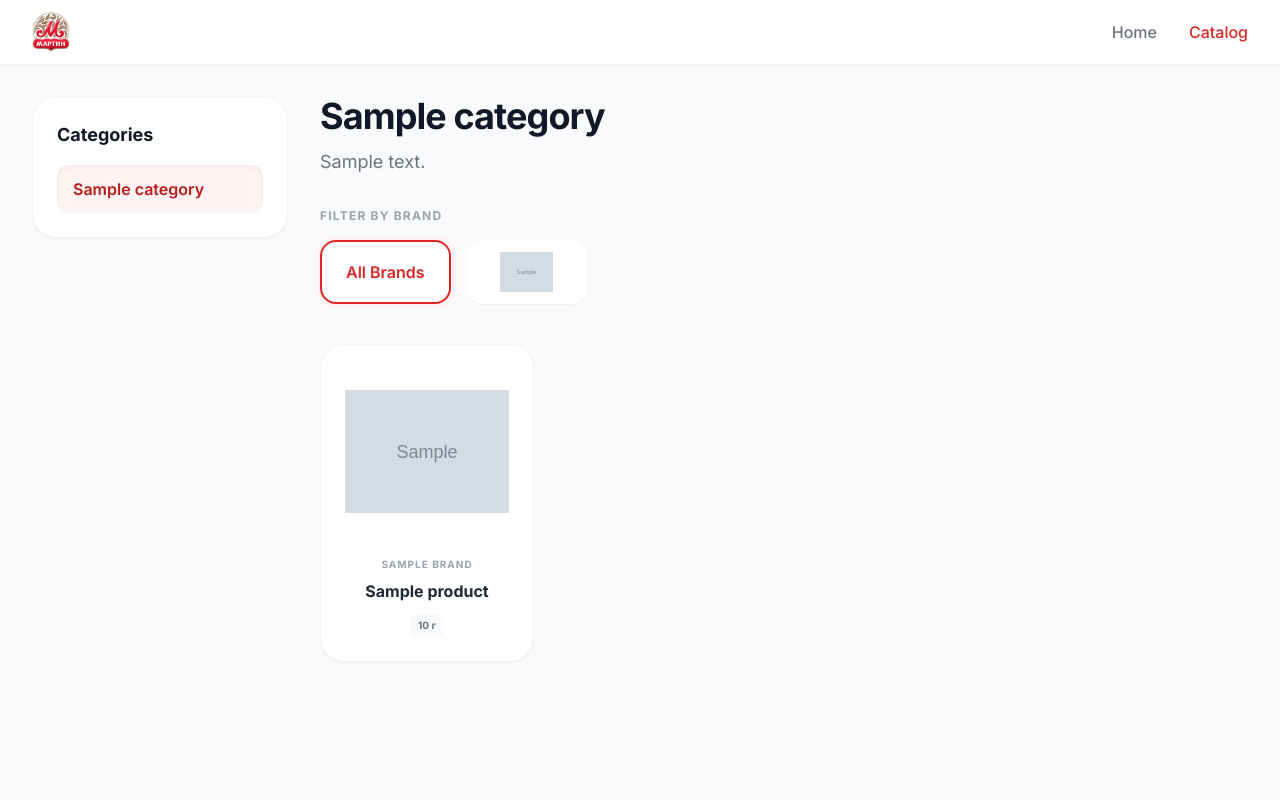
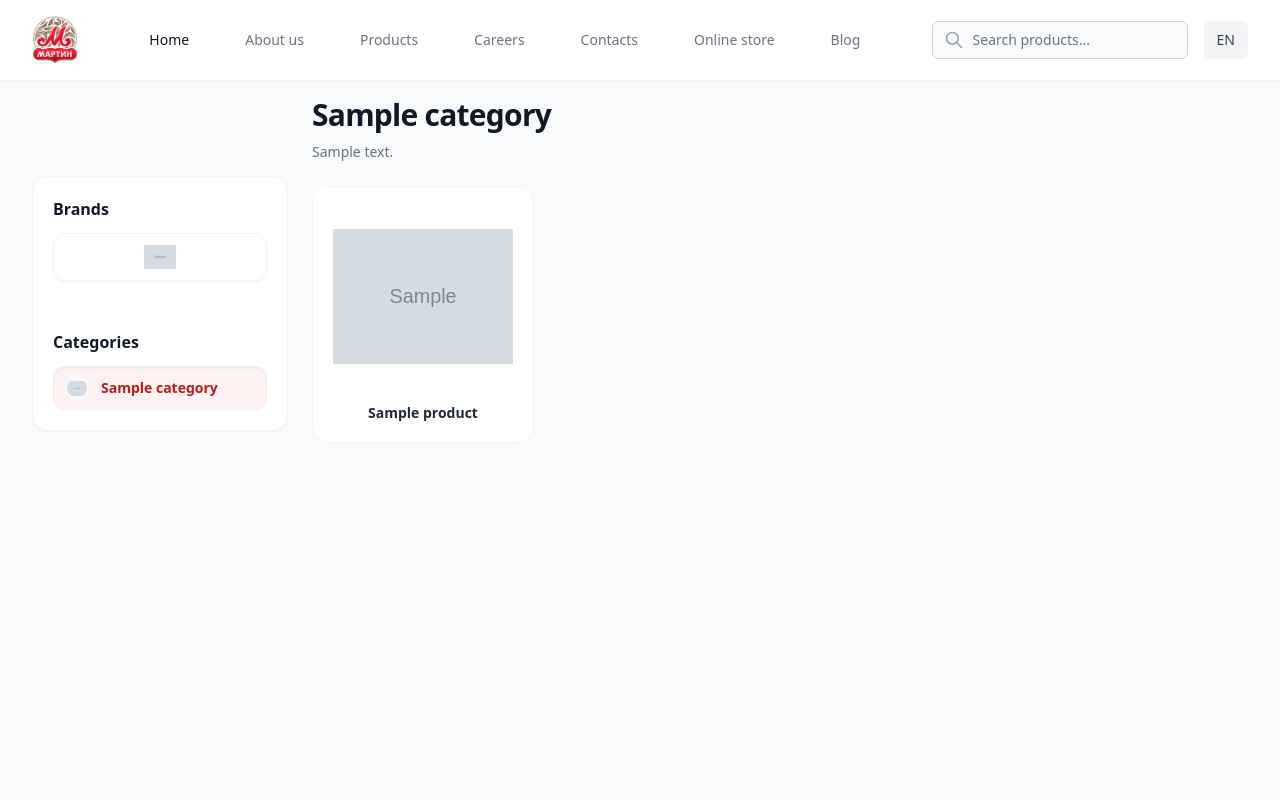
Before and after one commit to biktiko/martinStar, a Django app: a page that uses templates/catalog/product_list.html in a window 1280 px wide. Run offline with Django 5.2, Linux system fonts and the light colour scheme; tables that the repository leaves empty hold one stand-in row (values such as "Sample post"); grey boxes marked "Sample" are stand-in pictures; parts of the project's set-up code (start-up, migrations or seed data) failed here and were passed over; some libraries are stand-ins or nearby versions.

Commit message:
Upgrade main pages

```diff
--- a/apps/catalog/admin.py
+++ b/apps/catalog/admin.py
@@ -8,6 +8,9 @@ class CategoryAdmin(ModelAdmin, TranslationAdmin):
     list_display = ('name', 'slug', 'is_active')
     prepopulated_fields = {'slug': ('name',)}
     search_fields = ('name', 'description')
+    # Can also define fieldsets or just fields
+    fields = ('name', 'slug', 'description', 'icon', 'image', 'is_active', 'brands', 'meta_title', 'meta_description')
+    filter_horizontal = ('brands',)
 
 class ProductOptionInline(TabularInline):
     model = ProductOption
--- a/apps/catalog/models.py
+++ b/apps/catalog/models.py
@@ -8,6 +8,8 @@ class Category(models.Model):
     slug = models.SlugField(unique=True, max_length=255)
     description = models.TextField(blank=True)
     is_active = models.BooleanField(default=True)
+    brands = models.ManyToManyField('Brand', related_name='categories', blank=True)
+    icon = models.ImageField(upload_to='categories/icons/', null=True, blank=True)
     image = models.ImageField(upload_to='categories/', null=True, blank=True)
 
     # SEO fields
--- /dev/null
+++ b/templates/base.html
@@ -0,0 +1,68 @@
+{% load static i18n %}
+<!DOCTYPE html>
+<html lang="en">
+<head>
+    <meta charset="UTF-8">
+    <meta name="viewport" content="width=device-width, initial-scale=1.0">
+    <title>{% block title %}Martin Star - Otmartina{% endblock %}</title>
+    <!-- Tailwind CSS CDN for rapid prototyping -->
+    <script src="https://cdn.tailwindcss.com"></script>
+    <link rel="preconnect" href="https://fonts.googleapis.com">
+    <link rel="preconnect" href="https://fonts.gstatic.com" crossorigin>
+    <link href="https://fonts.googleapis.com/css2?family=Inter:wght@400;500;600;700&display=swap" rel="stylesheet">
+    {% block extra_head %}
+    <style>
+        body { font-family: 'Inter', sans-serif; }
+    </style>
+    {% endblock %}
+</head>
+<body class="text-gray-800 font-sans antialiased min-h-screen flex flex-col bg-gray-50 relative">
+
+    <!-- Header -->
+    <header class="bg-white shadow-sm sticky top-0 z-50">
+        <div class="max-w-7xl mx-auto px-4 sm:px-6 lg:px-8">
+            <div class="flex justify-between items-center h-20">
+                <!-- Left: Logo -->
+                <div class="flex-shrink-0 flex items-center">
+                    <a href="{% url 'index' %}">
+                        <img class="h-12 w-auto object-contain" src="{% static 'images/logo.png' %}" alt="Martin Star Logo">
+                    </a>
+                </div>
+
+                <!-- Center: Navigation -->
+                <nav class="hidden lg:flex space-x-8">
+                    <a href="{% url 'index' %}" class="text-gray-900 hover:text-red-600 px-3 py-2 text-sm font-medium transition-colors">{% trans "Home" %}</a>
+                    <a href="#" class="text-gray-500 hover:text-red-600 px-3 py-2 text-sm font-medium transition-colors">{% trans "About us" %}</a>
+                    <a href="#" class="text-gray-500 hover:text-red-600 px-3 py-2 text-sm font-medium transition-colors">{% trans "Products" %}</a>
+                    <a href="#" class="text-gray-500 hover:text-red-600 px-3 py-2 text-sm font-medium transition-colors">{% trans "Careers" %}</a>
+                    <a href="#" class="text-gray-500 hover:text-red-600 px-3 py-2 text-sm font-medium transition-colors">{% trans "Contacts" %}</a>
+                    <a href="#" class="text-gray-500 hover:text-red-600 px-3 py-2 text-sm font-medium transition-colors">{% trans "Online store" %}</a>
+                    <a href="#" class="text-gray-500 hover:text-red-600 px-3 py-2 text-sm font-medium transition-colors">{% trans "Blog" %}</a>
+                </nav>
+
+                <!-- Right: Search & Language -->
+                <div class="flex items-center space-x-4">
+                    <div class="relative hidden sm:block">
+                        <div class="absolute inset-y-0 left-0 pl-3 flex items-center pointer-events-none">
+                            <svg class="h-5 w-5 text-gray-400" fill="none" viewBox="0 0 24 24" stroke="currentColor">
+                                <path stroke-linecap="round" stroke-linejoin="round" stroke-width="2" d="M21 21l-6-6m2-5a7 7 0 11-14 0 7 7 0 0114 0z" />
+                            </svg>
+                        </div>
+                        <input type="text" class="block w-full pl-10 pr-3 py-2 border border-gray-300 rounded-md leading-5 bg-gray-50 placeholder-gray-500 focus:outline-none focus:bg-white focus:ring-1 focus:ring-red-500 focus:border-red-500 sm:text-sm transition duration-150 ease-in-out" placeholder="{% trans 'Search products...' %}">
+                    </div>
+                    <button type="button" class="inline-flex items-center justify-center px-3 py-2 border border-transparent text-sm font-medium rounded-md text-gray-700 bg-gray-100 hover:bg-gray-200 focus:outline-none focus:ring-2 focus:ring-offset-2 focus:ring-red-500 transition-colors">
+                        EN
+                    </button>
+                </div>
+            </div>
+        </div>
+    </header>
+
+    <!-- Main Content -->
+    <main class="flex-grow w-full overflow-hidden">
+        {% block content %}{% endblock %}
+    </main>
+
+    {% block extra_scripts %}{% endblock %}
+</body>
+</html>
--- a/templates/catalog/product_list.html
+++ b/templates/catalog/product_list.html
@@ -1,126 +1,123 @@
+{% extends 'base.html' %}
 {% load static i18n %}
-<!DOCTYPE html>
-<html lang="{{ request.LANGUAGE_CODE }}">
-<head>
-    <meta charset="UTF-8">
-    <meta name="viewport" content="width=device-width, initial-scale=1.0">
-    <title>{{ category.name }} - Martin Star</title>
-    <script src="https://cdn.tailwindcss.com"></script>
-    <link rel="preconnect" href="https://fonts.googleapis.com">
-    <link rel="preconnect" href="https://fonts.gstatic.com" crossorigin>
-    <link href="https://fonts.googleapis.com/css2?family=Inter:wght@400;500;600;700&display=swap" rel="stylesheet">
-    <style>
-        body { font-family: 'Inter', sans-serif; background-color: #f9fafb; }
-    </style>
-</head>
-<body class="text-gray-800 antialiased">
-    <!-- Header -->
-    <header class="bg-white shadow-sm sticky top-0 z-50">
-        <div class="max-w-7xl mx-auto px-4 sm:px-6 lg:px-8">
-            <div class="flex justify-between items-center h-16">
-                <!-- Logo -->
-                <div class="flex-shrink-0 flex items-center">
-                    <a href="{% url 'index' %}">
-                        <img class="h-10 w-auto" src="{% static 'images/logo.png' %}" alt="Martin Star">
+
+{% block title %}{{ category.name }} - Martin Star{% endblock %}
+
+{% block content %}
+<div class="max-w-7xl mx-auto px-4 sm:px-6 lg:px-8 py-4 flex flex-col md:flex-row gap-6">
+
+    <!-- Left Sidebar (Categories & Brands) -->
+    <aside class="w-full md:w-64 flex-shrink-0">
+        <div class="bg-white rounded-2xl p-5 shadow-sm sticky top-24 border border-gray-100 flex flex-col gap-6">
+
+            <!-- Brand Filters -->
+            {% if brands %}
+            <div>
+                <h3 class="text-base font-bold text-gray-900 mb-3">{% trans "Brands" %}</h3>
+                <div class="flex flex-wrap gap-2">
+                    {% for brand in brands %}
+                    {% if selected_brand == brand.slug %}
+                        <a href="{% url 'category_products' category.slug %}"
+                           class="flex-1 min-w-[80px] h-12 px-2 bg-red-50/20 rounded-xl shadow-sm flex items-center justify-center transition-all border-2 border-red-600 ring-2 ring-red-50" title="{% trans 'Click to clear filter' %}">
+                    {% else %}
+                        <a href="?brand={{ brand.slug }}"
+                           class="flex-1 min-w-[80px] h-12 px-2 bg-white rounded-xl shadow-sm flex items-center justify-center transition-all border border-gray-100 hover:border-gray-300 hover:shadow-md">
+                    {% endif %}
+                        {% if brand.logo %}
+                            <img src="{{ brand.logo.url }}" alt="{{ brand.name }}" class="max-h-6 max-w-full object-contain">
+                        {% else %}
+                            {% if brand.name|lower == 'martin' %}
+                                <img src="{% static 'images/logo.png' %}" alt="Martin" class="max-h-6 max-w-full object-contain">
+                            {% elif brand.name|lower == 'antari' %}
+                                <img src="{% static 'images/antariLogo.png' %}" alt="Antari" class="max-h-6 max-w-full object-contain">
+                            {% else %}
+                                <span class="font-bold text-xs {% if selected_brand == brand.slug %}text-red-700{% else %}text-gray-700{% endif %}">{{ brand.name }}</span>
+                            {% endif %}
+                        {% endif %}
                     </a>
-                </div>
-                <!-- Simple Nav -->
-                <nav class="hidden md:flex space-x-8">
-                    <a href="{% url 'index' %}" class="text-gray-500 hover:text-red-600 font-medium transition-colors">{% trans "Home" %}</a>
-                    <a href="#" class="text-red-600 font-medium">{% trans "Catalog" %}</a>
-                </nav>
+                    {% endfor %}
                 </div>
             </div>
-    </header>
+            <hr class="border-gray-50">
+            {% endif %}
 
-    <div class="max-w-7xl mx-auto px-4 sm:px-6 lg:px-8 py-8 flex flex-col md:flex-row gap-8">
-
-        <!-- Left Sidebar (Categories) -->
-        <aside class="w-full md:w-64 flex-shrink-0">
-            <div class="bg-white rounded-3xl p-6 shadow-sm sticky top-24 border border-gray-100">
-                <h3 class="text-lg font-bold text-gray-900 mb-4">{% trans "Categories" %}</h3>
-                <nav class="space-y-2">
+            <!-- Categories -->
+            <div>
+                <h3 class="text-base font-bold text-gray-900 mb-3">{% trans "Categories" %}</h3>
+                <nav class="space-y-1">
                     {% for cat in categories %}
                     <a href="{% url 'category_products' cat.slug %}"
-                       class="block px-4 py-3 rounded-xl transition-all {% if cat.id == category.id %}bg-red-50 text-red-700 font-semibold shadow-inner{% else %}text-gray-600 hover:bg-gray-50 hover:text-gray-900{% endif %}">
-                        {{ cat.name }}
+                       class="flex items-center gap-3 px-3 py-2.5 rounded-xl transition-all {% if cat.id == category.id %}bg-red-50 text-red-700 font-semibold shadow-inner{% else %}text-gray-600 hover:bg-gray-50 hover:text-gray-900{% endif %}">
+                        {% if cat.image %}
+                            <img src="{{ cat.image.url }}" alt="{{ cat.name }}" class="w-6 h-6 object-contain rounded-full bg-gray-50 p-0.5">
+                        {% else %}
+                        <!-- Fallback SVG -->
+                        <svg class="w-5 h-5 opacity-70" fill="none" viewBox="0 0 24 24" stroke="currentColor">
+                            <path stroke-linecap="round" stroke-linejoin="round" stroke-width="1.5" d="M4 6a2 2 0 012-2h2a2 2 0 012 2v2a2 2 0 01-2 2H6a2 2 0 01-2-2V6zm10 0a2 2 0 012-2h2a2 2 0 012 2v2a2 2 0 01-2 2h-2a2 2 0 01-2-2V6zM4 16a2 2 0 012-2h2a2 2 0 012 2v2a2 2 0 01-2 2H6a2 2 0 01-2-2v-2zm10 0a2 2 0 012-2h2a2 2 0 012 2v2a2 2 0 01-2 2h-2a2 2 0 01-2-2v-2z" />
+                        </svg>
+                    {% endif %}
+                    <span class="text-sm">{{ cat.name }}</span>
                     </a>
                     {% endfor %}
                 </nav>
+            </div>
         </div>
     </aside>
 
     <!-- Main Content -->
     <main class="flex-1">
 
-            <div class="mb-8">
-                <h1 class="text-4xl font-bold text-gray-900 tracking-tight">{{ category.name }}</h1>
+        <div class="mb-6">
+            <h1 class="text-3xl font-bold text-gray-900 tracking-tight leading-tight">{{ category.name }}</h1>
             {% if category.description %}
-                <p class="mt-3 text-gray-500 text-lg max-w-3xl">{{ category.description }}</p>
+            <p class="mt-2 text-gray-500 text-sm max-w-2xl line-clamp-2">{{ category.description }}</p>
             {% endif %}
         </div>
 
-            <!-- Brand Filters -->
-            {% if brands %}
-            <div class="mb-10">
-                <h2 class="text-xs font-bold text-gray-400 uppercase tracking-widest mb-4">{% trans "Filter by Brand" %}</h2>
-                <div class="flex flex-wrap gap-4">
-                    <!-- All Brands Button -->
-                    <a href="{% url 'category_products' category.slug %}"
-                       class="h-16 px-6 bg-white rounded-2xl shadow-sm flex items-center justify-center transition-all hover:shadow-md border-2 {% if not selected_brand %}border-red-600 ring-4 ring-red-50{% else %}border-transparent hover:border-gray-200{% endif %}">
-                        <span class="font-semibold {% if not selected_brand %}text-red-600{% else %}text-gray-500{% endif %}">{% trans "All Brands" %}</span>
-                    </a>
-
-                    <!-- Individual Brands -->
-                    {% for brand in brands %}
-                    <a href="?brand={{ brand.slug }}"
-                       class="h-16 min-w-[120px] px-6 bg-white rounded-2xl shadow-sm flex items-center justify-center transition-all hover:shadow-md border-2 {% if selected_brand == brand.slug %}border-red-600 ring-4 ring-red-50{% else %}border-transparent hover:border-gray-200{% endif %}">
-                        {% if brand.logo %}
-                            <img src="{{ brand.logo.url }}" alt="{{ brand.name }}" class="max-h-10 max-w-full object-contain">
-                        {% else %}
-                            <!-- Fallback mapping based on name -->
-                            {% if brand.name|lower == 'martin' %}
-                                <img src="{% static 'images/logo.png' %}" alt="Martin" class="max-h-10 max-w-full object-contain">
-                            {% elif brand.name|lower == 'antari' %}
-                                <img src="{% static 'images/antariLogo.png' %}" alt="Antari" class="max-h-10 max-w-full object-contain">
-                            {% else %}
-                                <span class="font-semibold {% if selected_brand == brand.slug %}text-red-600{% else %}text-gray-700{% endif %}">{{ brand.name }}</span>
-                            {% endif %}
-                        {% endif %}
-                    </a>
-                    {% endfor %}
-                </div>
-            </div>
-            {% endif %}
-
         <!-- Products Grid -->
         {% if products %}
-            <div class="grid grid-cols-2 md:grid-cols-3 lg:grid-cols-4 gap-6">
+        <div class="grid grid-cols-2 lg:grid-cols-3 xl:grid-cols-4 gap-4">
             {% for product in products %}
-                <a href="{% url 'product_detail' category.slug product.slug %}" class="bg-white rounded-3xl p-6 flex flex-col items-center justify-between text-center shadow-sm hover:shadow-xl transition-all duration-300 border border-gray-100 group cursor-pointer">
-                    <div class="w-full aspect-square mb-6 relative">
+            <div class="relative group h-full">
+
+                <!-- Main Card (Static + Hover Base) -->
+                <a href="{% url 'product_detail' category.slug product.slug %}"
+                   class="relative z-10 h-full bg-white rounded-2xl p-5 flex flex-col items-center justify-between text-center border border-gray-100 transition-all duration-300 group-hover:shadow-xl group-hover:border-red-100 group-hover:rounded-b-none group-hover:z-50 block">
+
+                    <!-- Image with Skeleton -->
+                    <div class="w-full aspect-square mb-4 relative flex items-center justify-center">
+                        <div class="absolute inset-0 bg-gray-100 animate-pulse rounded-xl" id="skeleton-{{ product.id }}"></div>
                         {% if product.image %}
-                        <img src="{{ product.image.url }}" alt="{{ product.name }}" class="absolute inset-0 w-full h-full object-contain group-hover:scale-110 transition-transform duration-500 ease-out">
+                        <img src="{{ product.image.url }}" alt="{{ product.name }}" class="w-full h-full object-contain relative z-10 transition-transform duration-500 opacity-0 group-hover:scale-105" onload="document.getElementById('skeleton-{{ product.id }}').style.display='none'; this.classList.remove('opacity-0');">
                         {% else %}
-                        <div class="absolute inset-0 bg-gray-50 rounded-2xl flex items-center justify-center">
-                            <span class="text-gray-300 font-medium">{% trans "No Image" %}</span>
+                        <div class="absolute inset-0 bg-gray-50 rounded-xl flex items-center justify-center relative z-10" onload="document.getElementById('skeleton-{{ product.id }}').style.display='none';">
+                            <span class="text-gray-300 text-[10px] font-medium uppercase tracking-widest">{% trans "No Image" %}</span>
                         </div>
                         {% endif %}
                     </div>
+
+                    <!-- Title -->
                     <div class="mt-auto w-full">
-                        {% if product.brand %}
-                        <p class="text-[10px] font-bold text-gray-400 uppercase tracking-widest mb-2">{{ product.brand.name }}</p>
+                        <h3 class="text-gray-800 font-bold text-sm leading-snug group-hover:text-red-600 transition-colors">{{ product.name }}</h3>
+                    </div>
+
+                    <!-- Hover Dropdown Extension -->
+                    <div class="absolute top-[99%] left-[-1px] right-[-1px] bg-white border-x border-b border-red-100 rounded-b-2xl shadow-xl px-5 pb-5 pt-3 opacity-0 invisible group-hover:opacity-100 group-hover:visible transition-all duration-300 -translate-y-2 group-hover:translate-y-0 text-left cursor-pointer">
+                        {% if product.description %}
+                        <p class="text-[11px] text-gray-500 line-clamp-3 mb-3 leading-relaxed">{{ product.description }}</p>
                         {% endif %}
-                        <h3 class="text-gray-800 font-bold leading-snug group-hover:text-red-600 transition-colors">{{ product.name }}</h3>
+
                         {% if product.options.all %}
-                        <div class="mt-3 flex flex-wrap justify-center gap-1">
+                        <div class="flex flex-wrap gap-1.5">
                             {% for option in product.options.all %}
-                                <span class="text-[10px] font-bold text-gray-500 bg-gray-50 px-2 py-1 rounded-md">{{ option.weight|floatformat:0 }} г</span>
+                            <span class="text-[10px] font-bold text-gray-600 bg-gray-50 px-2 py-1 rounded border border-gray-100">{{ option.weight|floatformat:0 }}г</span>
                             {% endfor %}
                         </div>
                         {% endif %}
                     </div>
                 </a>
+
+            </div>
             {% endfor %}
         </div>
         {% else %}
@@ -137,5 +134,4 @@
 
     </main>
 </div>
-</body>
-</html>
+{% endblock %}
```
Also changed, not shown: apps/core/views.py (+13 -2 lines), templates/catalog/product_detail.html (+8 -33 lines), templates/index.html (+84 -71 lines), apps/catalog/migrations/0008_category_icon.py (added), apps/catalog/migrations/0009_category_brands.py (added). Lines whose indentation alone changed are shown as unchanged.
